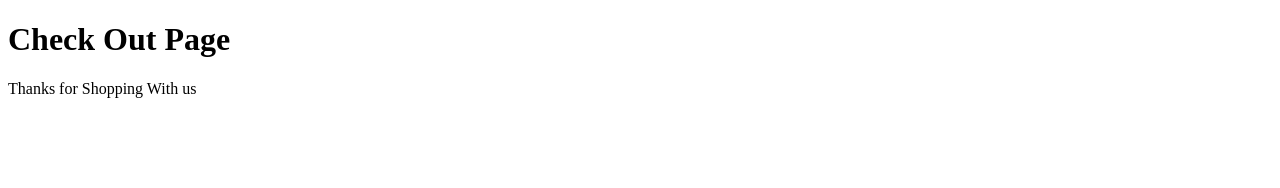
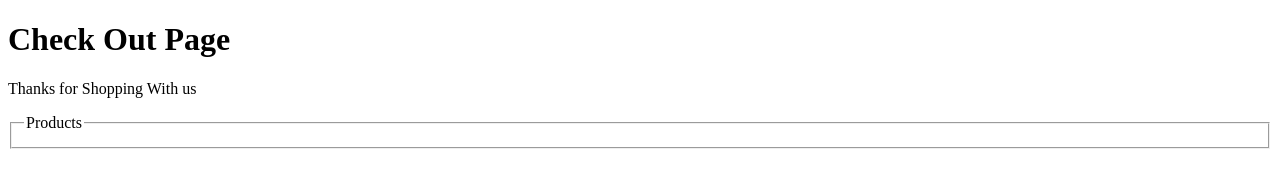
Before and after one commit to Abdullah221/30-Day-Challenge-HTML-CSS, a plain HTML site: page FreeCodeCamp/01_HTML/Day 4 Accessibility/LAB/LAB1_CheckoutPage.html in a window 1280 px wide. Drawn offline with Linux system fonts and the light colour scheme.

Commit message:
CheckOutPage

```diff
--- a/FreeCodeCamp/01_HTML/Day 4 Accessibility/LAB/LAB1_CheckoutPage.html
+++ b/FreeCodeCamp/01_HTML/Day 4 Accessibility/LAB/LAB1_CheckoutPage.html
@@ -10,7 +10,9 @@
         <p>Thanks for Shopping With us</p>
         <section>
             <form action="">
-
+                <fieldset>
+                    <legend>Products</legend>
+                </fieldset>
             </form>
         </section>
 </body>
```
